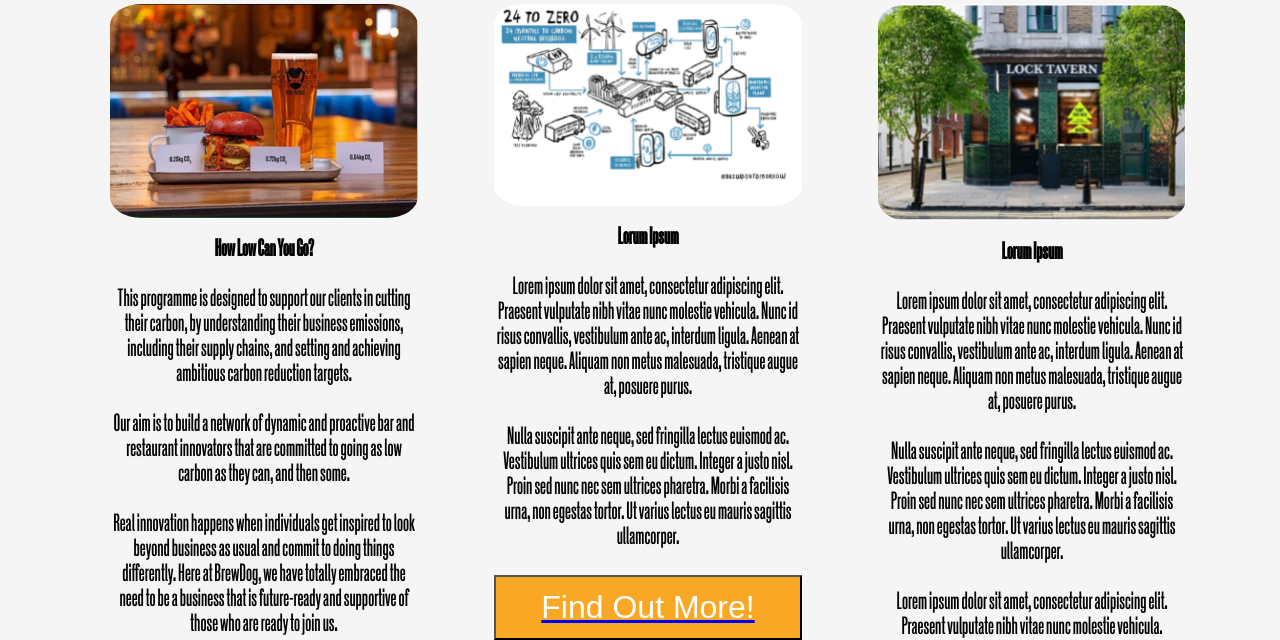
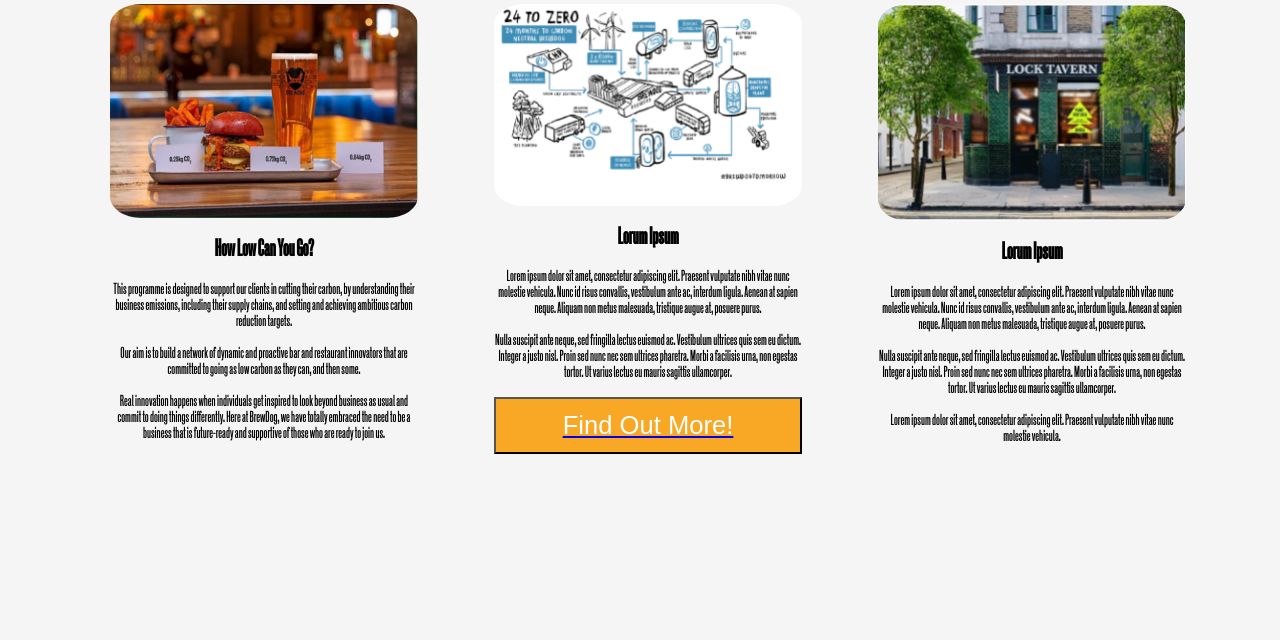
Before and after one commit to UofG-sh28/Brewdog-PFL, a Django app: page / in a window 1280 px wide. Shown: the part 185-825 px from the top of the page. After the commit the page ends 639 px from the top, so only its background shows below. Run offline with Django 4.2, Linux system fonts and the light colour scheme.

Commit message:
(Tentatively) Fixed Homepage Text Sizes

```diff
--- a/pfl_calculator/static/styles/base.css
+++ b/pfl_calculator/static/styles/base.css
@@ -115,14 +115,20 @@ body{
 }
 
 .container p {
-    font-size: 25px;
+    font-size: min(2vw, 24px)
+}
+
+@media only screen and (max-width: 1920px) {
+    .container p {
+        font-size: min(1.75vw, 16px)
+    }
 }
 
 .container button {
     display: inline-block;
     padding: 12px 24px;
     width: 80%;
-    font-size: 32px;
+    font-size: min(2vw, 36px);
     text-align: center;
     color: white;
     background-color: #F9A825;
```
